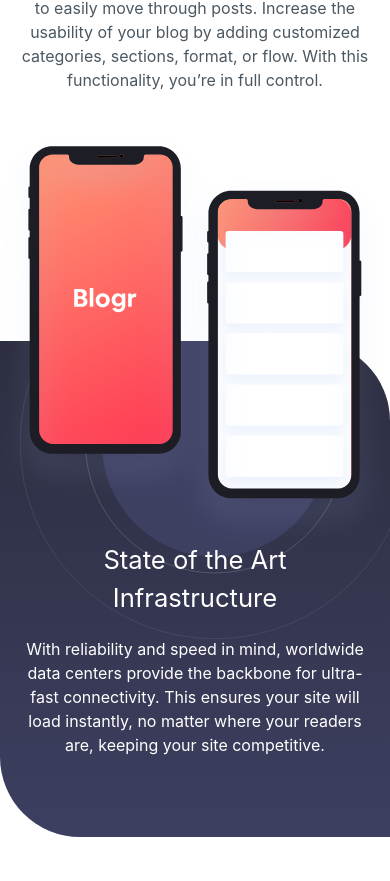
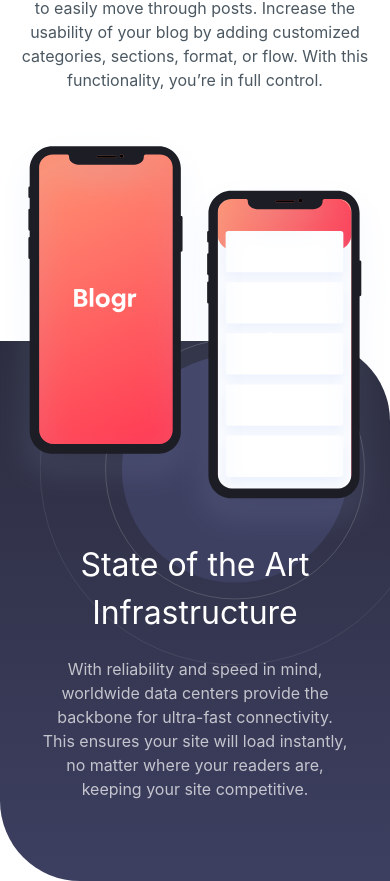
Before and after one commit to 7savv7/frontendmentor, a React (Vite) app in the folder junior/blogr-landing-page/: page / in a window 390 px wide. Shown: the part 1379-2260 px from the top of the page. Before the commit the page ends 2216 px from the top, so only its background shows below. Built offline with nearby package versions, Linux system fonts and the light colour scheme.

Commit message:
[blogr-landing-page]: Make phones component responsive and improve styles

```diff
--- a/junior/blogr-landing-page/src/components/Phones.tsx
+++ b/junior/blogr-landing-page/src/components/Phones.tsx
@@ -1,23 +1,29 @@
 function Phones() {
   return (
-    <div className="text-white -mt-50 text-center">
+    <div
+      className="flex flex-col items-center text-white -mt-50 text-center lg:flex-row lg:mt-0
+      lg:relative"
+    >
       <img
-        className="relative top-50 z-1"
+        className="relative top-50 z-1 lg:-top-[16%] lg:left-10 lg:absolute"
         src="/images/illustration-phones.svg"
         alt="phones"
       />
 
-      <div className="overflow-hidden relative bg-linear-to-b from-purple950 to-purple900 pt-50 pb-20 p-5  rounded-tr-[80px] rounded-bl-[80px]">
+      <div
+        className="overflow-hidden relative bg-linear-to-b from-purple950 to-purple900 pt-50 pb-20 p-10
+      rounded-tr-[80px] rounded-bl-[80px] lg:pl-[50%] lg:text-left lg:pt-34 lg:pb-34"
+      >
         <img
-          className="absolute bottom-[40%]"
+          className="absolute bottom-[40%] lg:-left-[18%] lg:bottom-0"
           src="/images/bg-pattern-circles.svg"
           alt="circles"
         />
 
-        <h2 className="relative z-1 text-[1.6em]">
+        <h2 className="relative z-1 text-[2em]">
           State of the Art Infrastructure
         </h2>
-        <p className="relative z-1 mt-5">
+        <p className="relative z-1 mt-5 text-white/70">
           With reliability and speed in mind, worldwide data centers provide the
           backbone for ultra-fast connectivity. This ensures your site will load
           instantly, no matter where your readers are, keeping your site
```
